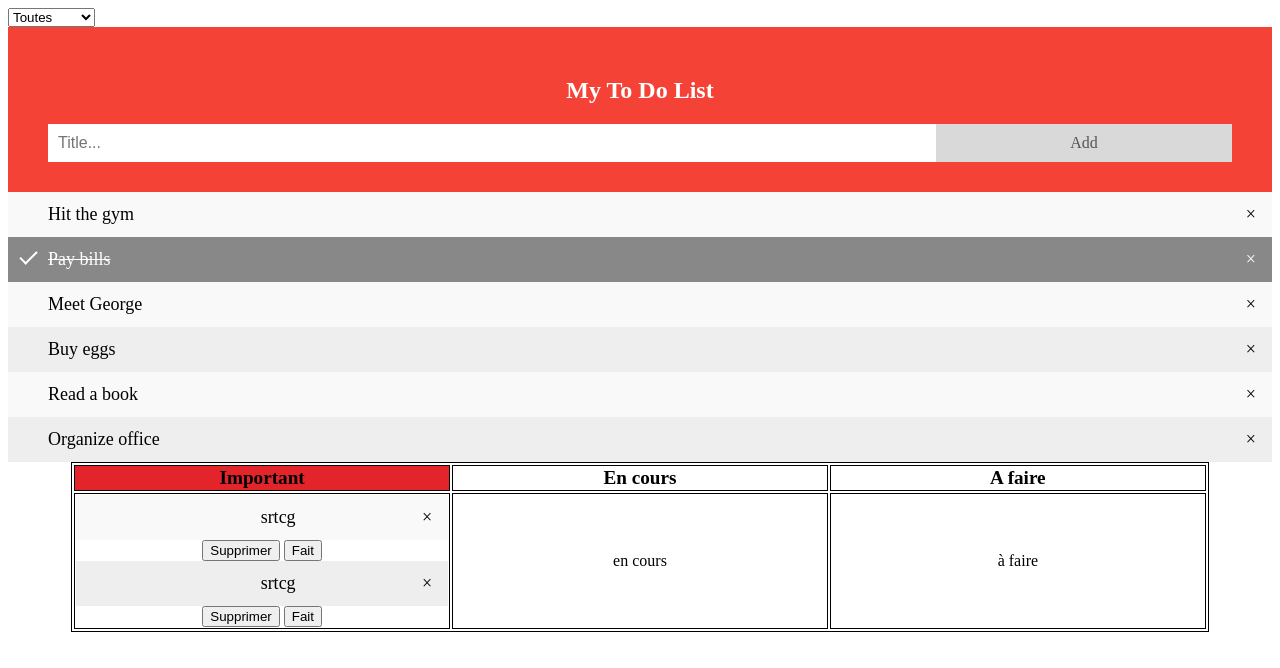
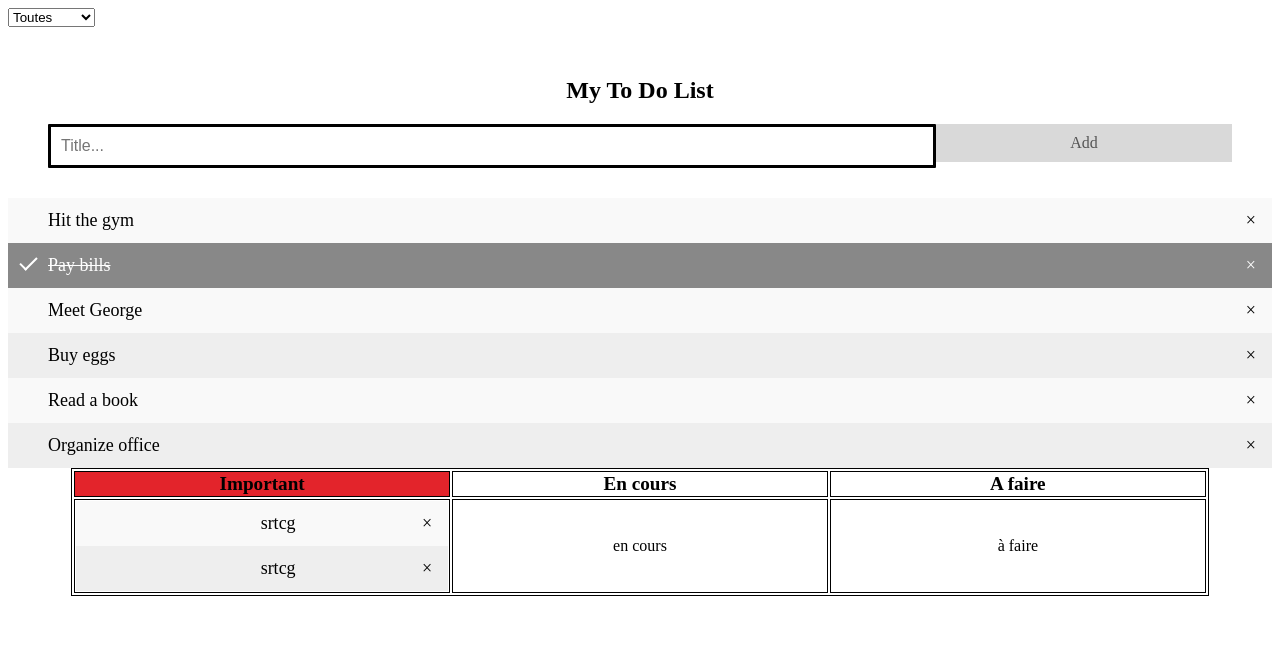
Before and after one commit to Dranemo/To-Do-List-Js, a plain HTML site: page to do list faite/index.html in a window 1280 px wide. Drawn offline with Linux system fonts and the light colour scheme.

Commit message:
to do list v1

```diff
--- a/javascript/to do.js
+++ b/javascript/to do.js
@@ -5,7 +5,7 @@ button.addEventListener("click", add);
 
 function getValue() {
   // Sélectionner l'élément input et récupérer sa valeur
-    const val = document.getElementsByClassName('.input').value;
+    const val = document.getElementById('.input').value;
     console.log(val);
 }
 
--- a/to do list faite/index.html
+++ b/to do list faite/index.html
@@ -41,11 +41,7 @@
             <ul class="list">
                 <div class="tododiv">
                     <li>srtcg</li>
-                    <button>Supprimer</button>
-                    <button>Fait</button>
                     <li>srtcg</li>
-                    <button>Supprimer</button>
-                    <button>Fait</button>
             </ul>
         </td>
         <td>en cours</td>
--- a/to do list faite/style.css
+++ b/to do list faite/style.css
@@ -57,6 +57,12 @@ ul li.checked::before {
 }
 
 /* Style the close button */
+#myInput {
+  border-radius: 1px;
+  border-color: black;
+  border-style: solid;
+}
+
 .close {
   position: absolute;
   right: 0;
@@ -71,9 +77,8 @@ ul li.checked::before {
 
 /* Style the header */
 .header {
-  background-color: #f44336;
   padding: 30px 40px;
-  color: white;
+  color: black;
   text-align: center;
 }
 
```
Also changed, not shown: index.html (+1 -1 lines).
